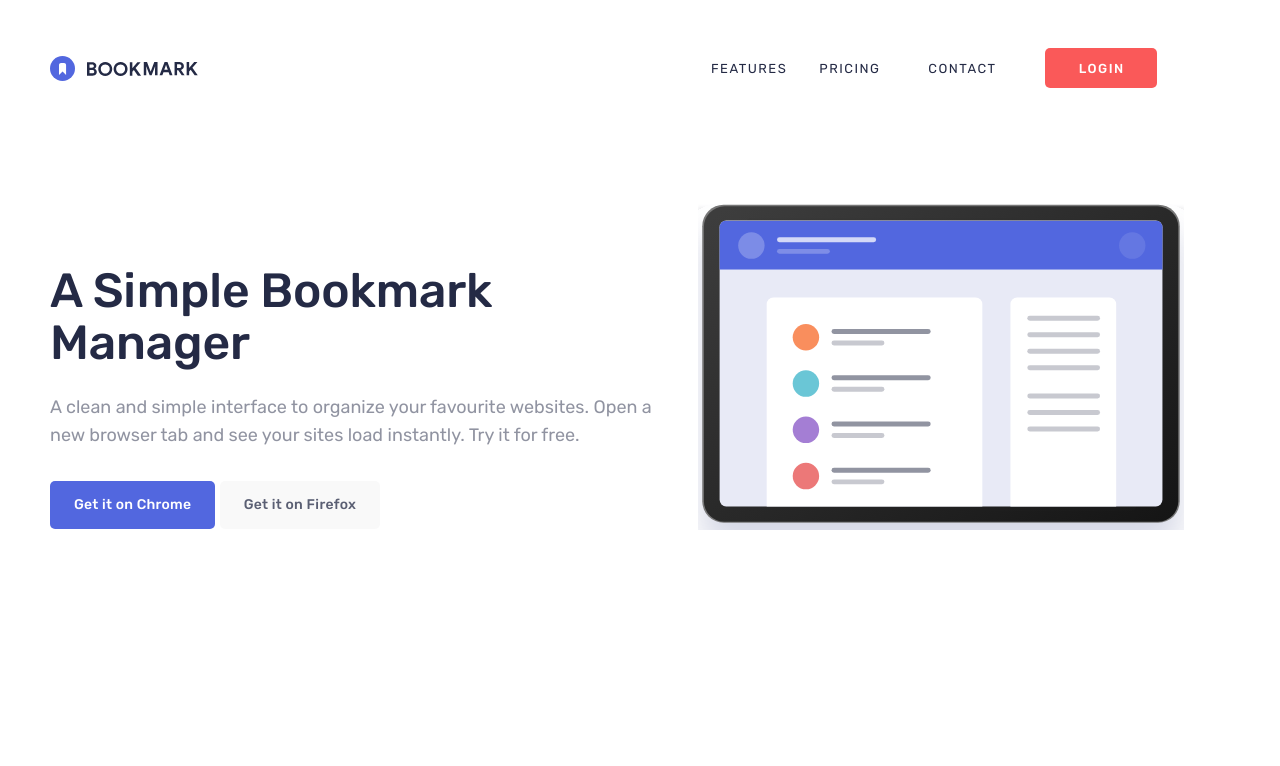
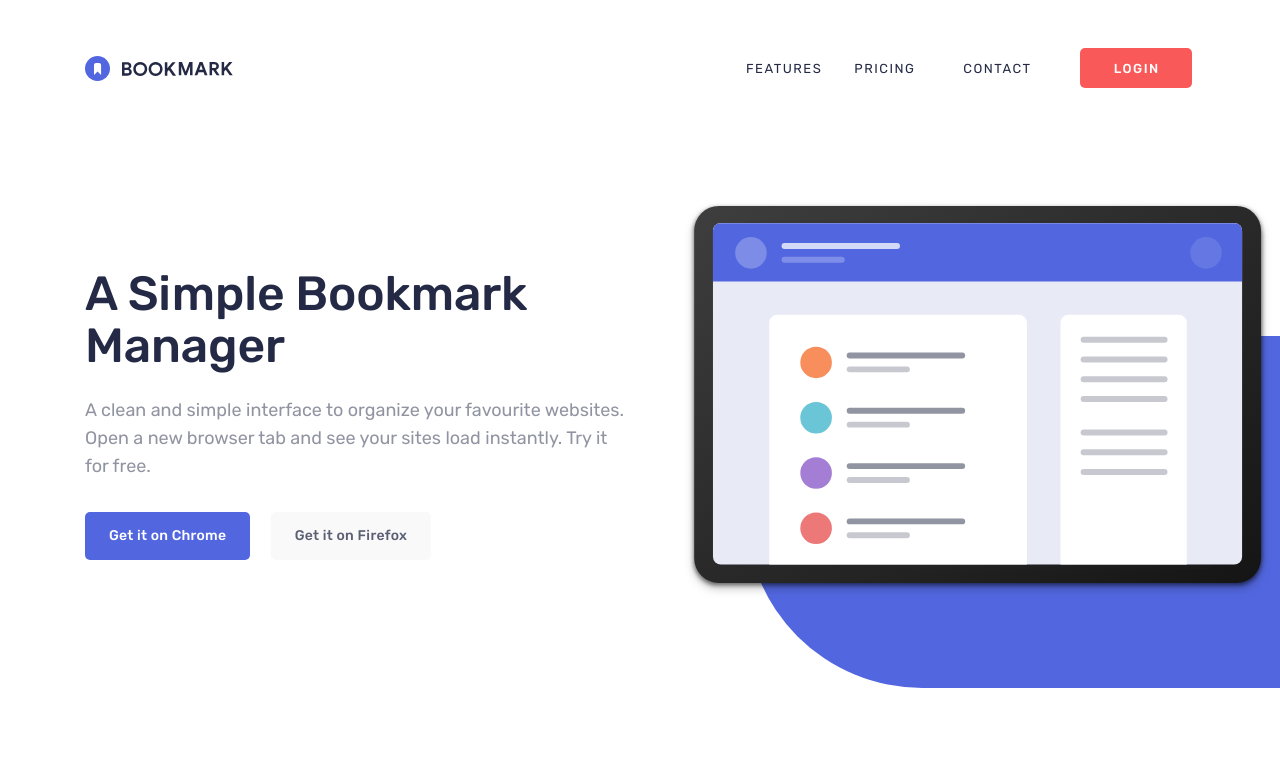
Before and after one commit to Muhammadumar2002/Bookmarks, a plain HTML site: page index.html in a window 1280 px wide. Drawn offline with Linux system fonts and the light colour scheme.

Commit message:
Add hero full case

```diff
--- a/Css/main.css
+++ b/Css/main.css
@@ -68,7 +68,7 @@
   /* CONTAINER */
   .container{
     width: 100%;
-    max-width: 1220px;
+    max-width: 1150px;
     padding-left: 20px;
     padding-right: 20px;
     margin-left: auto;
@@ -144,21 +144,27 @@
 
   /* SITE-HERO START  */
   .site-hero {
-    margin-top: 108px;
+    padding-top: 108px;
+    z-index: 0;
+    background-image: url(../img/hero-bg.svg);
+    background-position: calc(50% + 606px) 248px;
+    background-repeat: no-repeat;
+    padding-bottom: 203px;
+  }
+
+  .hero-wrapper {
     position: relative;
-  }
-  .hero-wrapper {
-
     display: flex;
   }
+
   .hero-content-wrapper {
-    margin-right: 65px;
     padding: 0;
     margin: 0;
     list-style: none;
+    width: 540px;
+    padding-top: 72px;
   }
   .hero-heading {
-    margin-top: 69px;
     font-family: 'Rubik';
     font-style: normal;
     font-weight: 500;
@@ -166,9 +172,9 @@
     line-height: 52px;
     letter-spacing: -0.15px;
     color: var(--text-color);
+    margin-bottom: 24px;
   }
   .hero-text {
-    margin-top: 24px;
     color: var(--text-color);
     font-family: 'Rubik';
     font-style: normal;
@@ -177,9 +183,9 @@
     line-height: 28px;
     opacity: 0.5;
     letter-spacing: normal;
+    margin-bottom: 32px;
   }
   .hero-button-blue {
-    margin-top: 32px;
     padding: 10px 24px;
     font-family: 'Rubik';
     font-style: normal;
@@ -189,6 +195,7 @@
     letter-spacing: 0.25px;
     color:var(--bg-color);
     background-color: var(--hero-button-blue);
+    margin-right: 16px;
   }
   .hero-button-white {
     padding: 10px 24px;
@@ -202,9 +209,16 @@
     background-color: var(--hero-button-white);
     opacity: 0.75;
   }
+  .hero-image-wrapper{
+    position: relative;
+  }
 
   .hero-logo{
-
+    position: absolute;
+    left: -1px;
+    top: 8px;
+    filter: drop-shadow(0px 4px 4px rgba(0, 0, 0, 0.25));
+    margin-left: 65px;
   }
 
   /* SITE-HERO  END  */
--- a/index.html
+++ b/index.html
@@ -42,11 +42,12 @@
             <button class="hero-button-white button">Get it on Firefox</button>
           </div>
           <div class="hero-image-wrapper">
-            <img class="hero-logo" src="./img/hero-logo.svg" alt="" width="578" height="385">
+            <img class="hero-logo" src="./img/hero-img1.svg" alt="" width="578" height="385">
           </div>
         </div>
       </div>
     </section>
+
   </main>
 </body>
 </html>
```
Also changed, not shown: img/hero-img1.svg (added).
